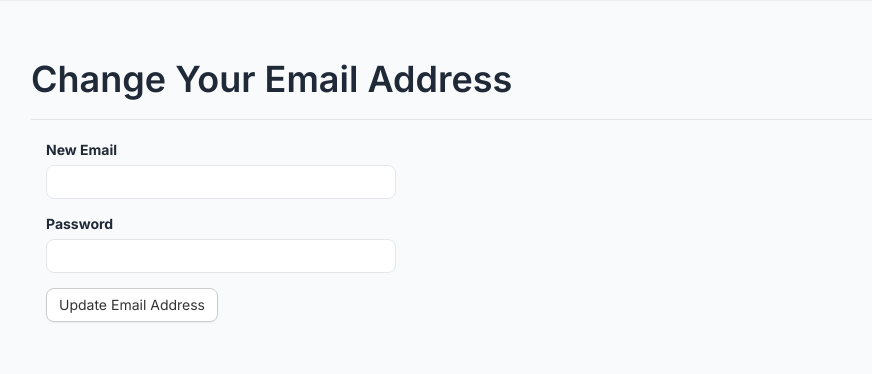
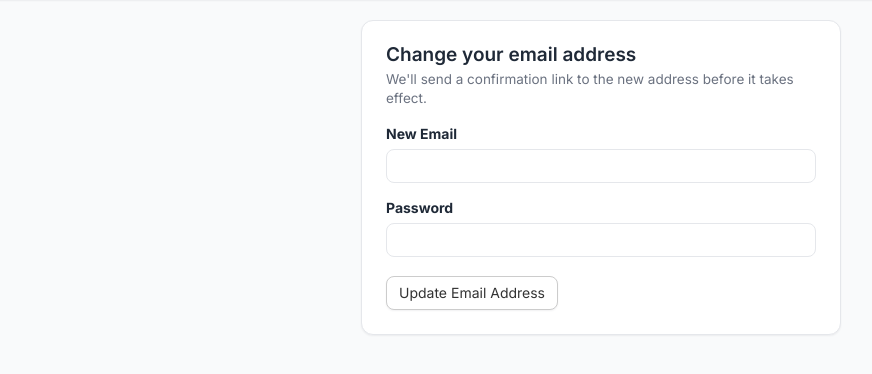
Before and after one commit to mahmoudnasser1561/FlaskForge, a Flask app: page /auth/change_email in a window 1280 px wide. Shown: the part 62-436 px from the top of the page, without its empty margins (39-911 px from the left). Run offline with Flask 3, Linux system fonts and the light colour scheme; the visitor is signed in with stand-in values (Sample User, id 1); data comes from the database, SQL or seed files in the repository; data that the repository does not hold is empty; some libraries are stand-ins or nearby versions.

Commit message:
Redesign change email page: form-card component

```diff
--- a/App/templates/auth/change_email.html
+++ b/App/templates/auth/change_email.html
@@ -4,10 +4,9 @@
 {% block title %}StaffRoom - Change Email Address{% endblock %}
 
 {% block page_content %}
-<div class="page-header">
-    <h1>Change Your Email Address</h1>
-</div>
-<div class="col-md-4">
+<div class="form-card">
+    <h1 class="form-card-title">Change your email address</h1>
+    <p class="form-card-sub">We'll send a confirmation link to the new address before it takes effect.</p>
     {{ wtf.quick_form(form) }}
 </div>
 {% endblock %}
```
